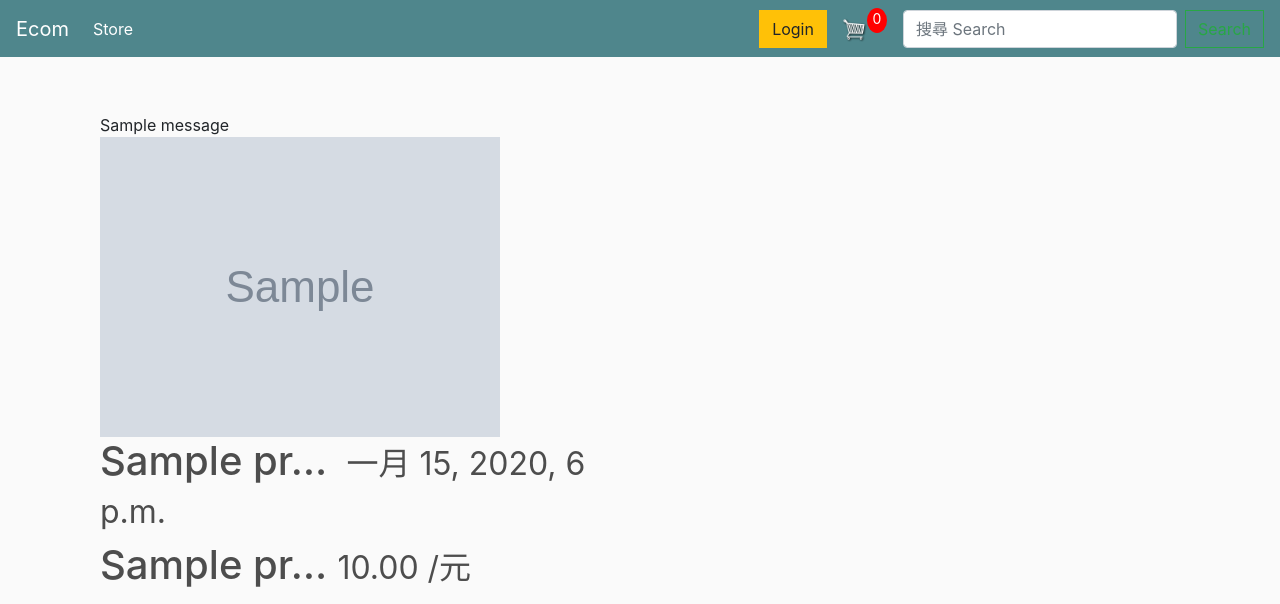
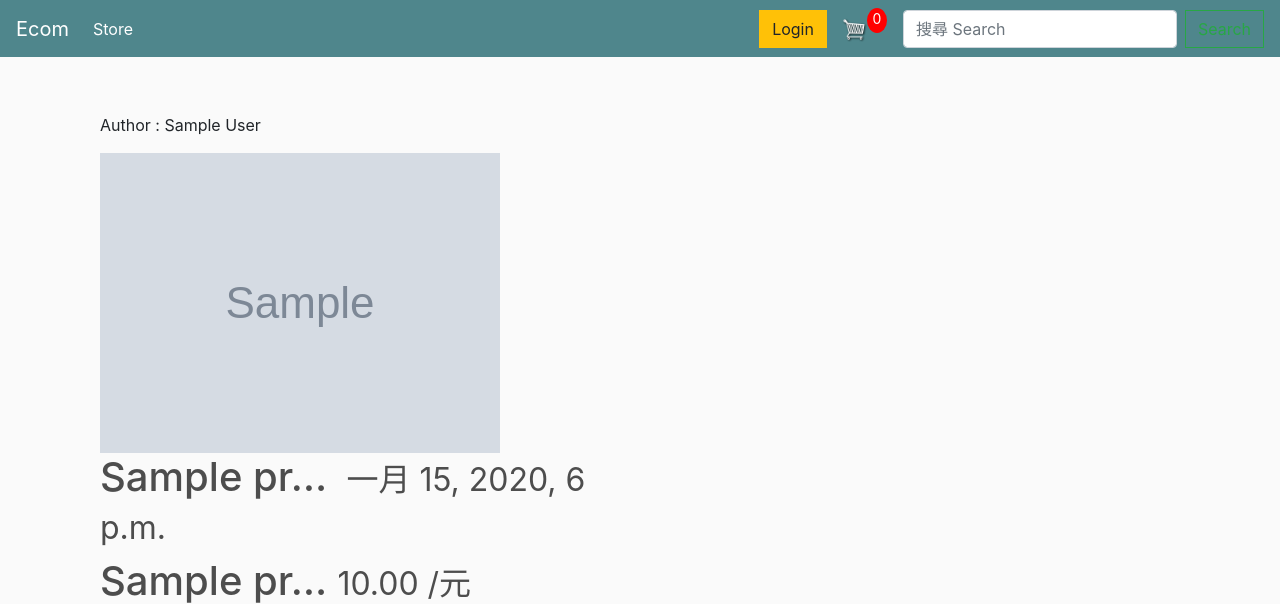
Before and after one commit to georgiawang5332/libshopapp, a Django app: page /store/1/ in a window 1280 px wide. Shown: the top 604 px of the page. Run offline with Django 3.2, Linux system fonts and the light colour scheme; tables that the repository leaves empty hold one stand-in row (Sample ...); one stand-in notice (Sample message) is shown; some libraries are stand-ins or nearby versions.

```diff
--- a/store/views.py
+++ b/store/views.py
@@ -11,6 +11,7 @@ from .models import *
 from .utils import cartData, guestOrder
 
 from django.utils import timezone
+
 
 def productCreate(request):
     # if not request.user.is_staff or not request.user.is_superuser:
@@ -68,6 +69,7 @@ def productUpdate(request, id=None):
     #     messages.success(request, "<a href='#'>通知作者</a> 錯誤儲存 ", extra_tags='html_safe')
 
     context = {
+        'title':'商品編輯',
         'instance': instance,
         'form': form,
         'cartItems': cartItems,
--- a/templates/store/detail.html
+++ b/templates/store/detail.html
@@ -1,22 +1,28 @@
 {% extends 'store/main.html' %}
 {% load static %}
-<title>{% block head_title %} {{ instance.name }} | {{ block.super }}{% endblock head_title%}</title>{#商品名稱=instance.name | 公司名稱=block.super#}
+<title>{% block head_title %} {{ instance.name }} | {{ block.super }}{% endblock head_title %}</title>
+{#商品名稱=instance.name | 公司名稱=block.super#}
 {% block content %}
 
     <h5 style="color: greenyellow"><br><br></h5>
-    <div class="col-sm-6">
-        {% if messages %}
-            <ul class="messages" style="list-style:none;">
-                {% for message in messages %}
-                    <li{% if message.tags %} class="{{ message.tags }}"{% endif %}>
-                        {% if "html_safe" in message.tags %} {{ message |safe }} {% else %}
-                            {{ message }} {% endif %}
-                    </li>
-                {% endfor %}
-            </ul>
+{#    <div class="col-sm-6">#}
+{#        {% if messages %}#}
+{#            <ul class="messages" style="list-style:none;">#}
+{#                {% for message in messages %}#}
+{#                    <li{% if message.tags %} class="{{ message.tags }}"{% endif %}>#}
+{#                        {% if "html_safe" in message.tags %} {{ message |safe }} {% else %}#}
+{#                            {{ message }} {% endif %}#}
+{#                    </li>#}
+{#                {% endfor %}#}
+{#            </ul>#}
+{#        {% endif %}#}
+{#    </div>#}
+    <div class='col-sm-6 col-sm-offset-3'>
+
+        {% if instance.user.get_full_name %}
+            <p>Author : {{ instance.user.get_full_name }}</p>
         {% endif %}
-    </div>
-    <div class='col-sm-6 col-sm-offset-3'>
+
 
         {% if instance.image %}
             <img src="{{ instance.image.url }}" alt="" class="img-responsive">
--- a/templates/store/main.html
+++ b/templates/store/main.html
@@ -100,7 +100,7 @@
 
     </div>
 </nav>
-
+{#{% include "store" %} 權限遭拒絕室這邊出問題 PermissionError: [Errno 13] Permission denied: 'C:\\Users\\georgiawang\\PycharmProjects\\libshopapp\\templates\\store' #}
 <div class="container">
     {% block content %}
 
```
Also changed, not shown: templates/store/list.html (+17 -2 lines), templates/store/message_display.html (added, +14 -0 lines), store/migrations/0001_initial.py.
